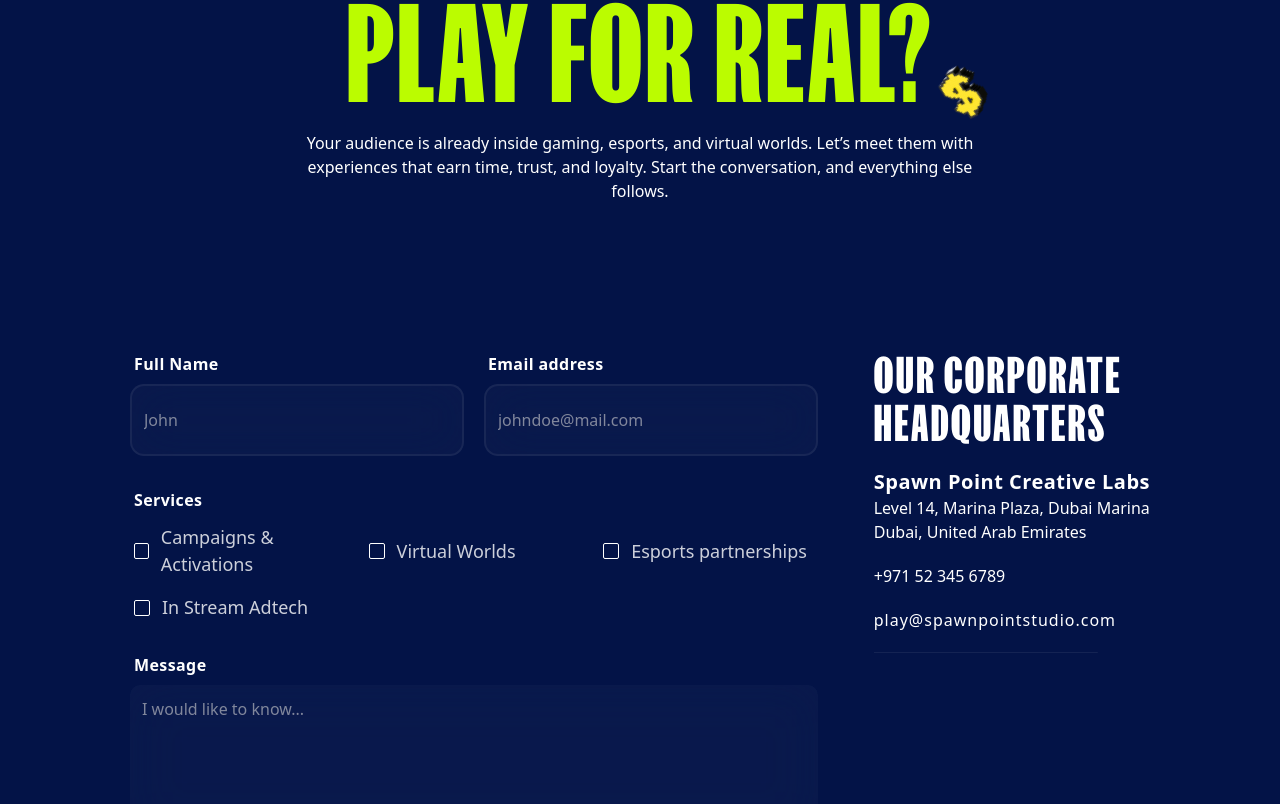
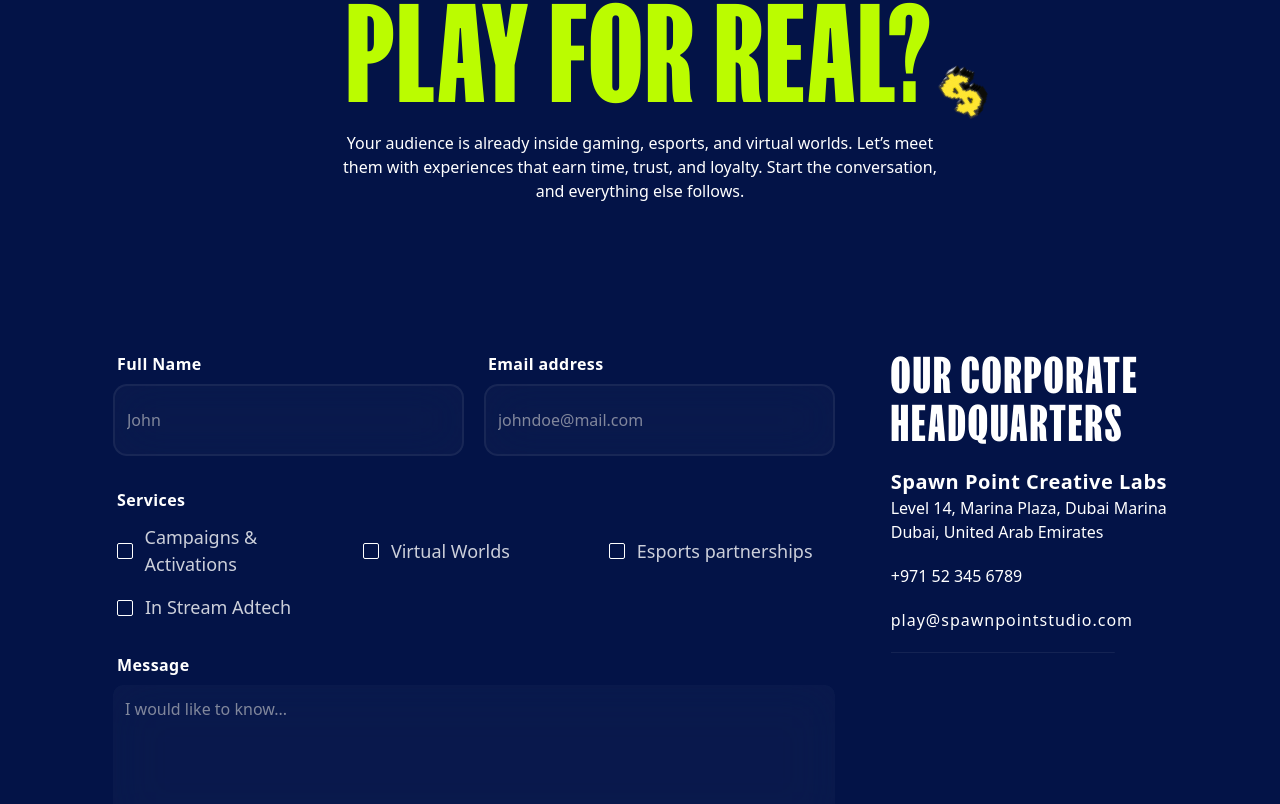
Before and after one commit to developers-xntric/Spawn-Point, a Next.js app: page /contact in a window 1280 px wide. Shown: the part 296-1100 px from the top of the page. Built offline with nearby package versions, Linux system fonts and the light colour scheme.

Commit message:
updated contact use page

```diff
--- a/app/components/contact/contact-cta.tsx
+++ b/app/components/contact/contact-cta.tsx
@@ -14,6 +14,7 @@ export default function ContactCTA() {
                 icon2Style="absolute right-[4%] md:right-[21.5%] top-[70%] md:top-[58%]"
                 icon1Width={100}
                 icon2Width={80}
+                paraclass="w-[90%] md:max-w-2xl"
             />
 
         // <section className="bg-[#031347] min-h-[300px] md:min-h-[300px] 2xl:min-h-[500px] flex items-center justify-center relative pt-16 mt-20 md:mt-20 2xl:mt-20 mb-12">
--- a/app/components/contact/contactform.tsx
+++ b/app/components/contact/contactform.tsx
@@ -78,7 +78,7 @@ const ContactForm = () => {
   };
 
   return (
-    <div className="bg-[#031347] text-white pb-16 pt-0 px-5 md:px-10 font-sans flex justify-center items-start min-h-screen relative">
+    <div className="bg-[#031347] text-white pb-16 pt-0 px-5 md:px-0font-sans flex justify-center items-start  relative">
       <div className="2xl:max-w-[1440px] w-full lg:w-[85%] mx-auto flex flex-col lg:flex-row gap-14">
         {/* Left Column: Form */}
         <div className="flex-3 flex flex-col gap-5">
```
